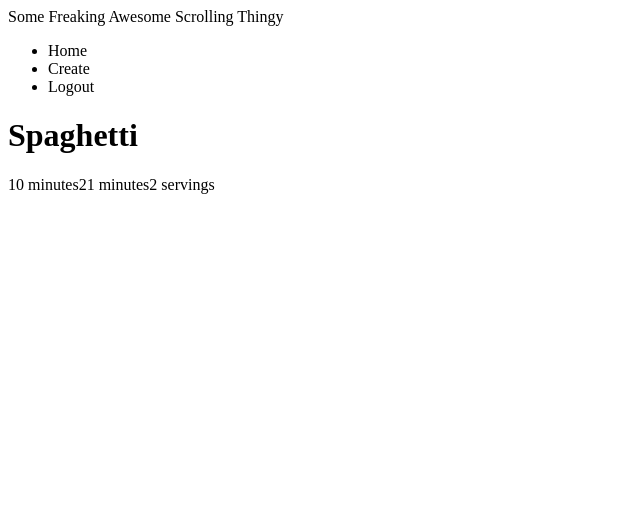
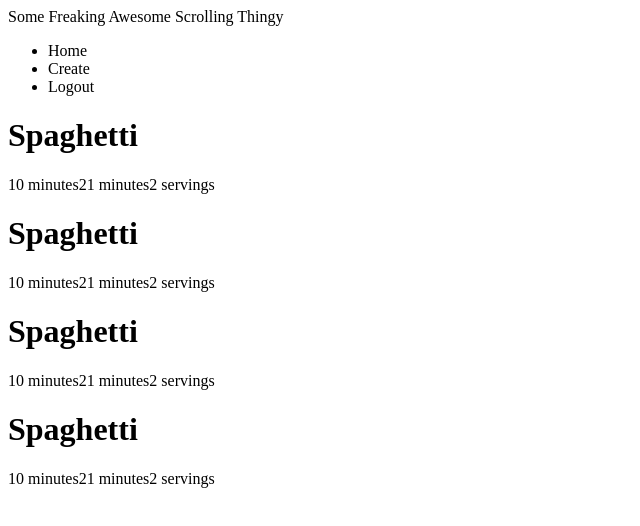
Before and after one commit to BigRedZone/CookBuk, a React app: page / in a window 1280 px wide. Shown: the top 526 px of the page, without its empty margins (0-640 px from the left). Built offline with nearby package versions, Linux system fonts and the light colour scheme.

Commit message:
-Add dynamic Selection component, with static values

```diff
--- a/client/src/components/App.jsx
+++ b/client/src/components/App.jsx
@@ -3,6 +3,7 @@ import $ from 'jquery';
 
 import AddRecipe from './AddRecipe.jsx';
 import Recipe from './Recipe.jsx';
+import Selection from './Selection.jsx';
 
 class App extends React.Component {
   constructor(props) {
@@ -18,7 +19,41 @@ class App extends React.Component {
         cookTime: '21 minutes',
         prepTime: '10 minutes',
         servings: '2 servings'
+      },
+      recipes: [
+      {
+        name: 'Spaghetti',
+        ingredients: ['Linguini', 'Pasta Sauce', 'Ground Beef'],
+        steps: ['Add water to a pot', 'Heat pot until boiling', 'Add Linguini', 'Stir for 20 minutes', 'Drain water', 'Add Pasta Sauce', 'Add Ground Beef', 'Stir'],
+        cookTime: '21 minutes',
+        prepTime: '10 minutes',
+        servings: '2 servings'
+      },
+      {
+        name: 'Spaghetti',
+        ingredients: ['Linguini', 'Pasta Sauce', 'Ground Beef'],
+        steps: ['Add water to a pot', 'Heat pot until boiling', 'Add Linguini', 'Stir for 20 minutes', 'Drain water', 'Add Pasta Sauce', 'Add Ground Beef', 'Stir'],
+        cookTime: '21 minutes',
+        prepTime: '10 minutes',
+        servings: '2 servings'
+      },
+      {
+        name: 'Spaghetti',
+        ingredients: ['Linguini', 'Pasta Sauce', 'Ground Beef'],
+        steps: ['Add water to a pot', 'Heat pot until boiling', 'Add Linguini', 'Stir for 20 minutes', 'Drain water', 'Add Pasta Sauce', 'Add Ground Beef', 'Stir'],
+        cookTime: '21 minutes',
+        prepTime: '10 minutes',
+        servings: '2 servings'
+      },
+      {
+        name: 'Spaghetti',
+        ingredients: ['Linguini', 'Pasta Sauce', 'Ground Beef'],
+        steps: ['Add water to a pot', 'Heat pot until boiling', 'Add Linguini', 'Stir for 20 minutes', 'Drain water', 'Add Pasta Sauce', 'Add Ground Beef', 'Stir'],
+        cookTime: '21 minutes',
+        prepTime: '10 minutes',
+        servings: '2 servings'
       }
+      ]
     };
 
     this.renderComponent = this.renderComponent.bind(this);
@@ -39,10 +74,7 @@ class App extends React.Component {
     } else {
       return (
         <div>
-          <h1 onClick={() => this.changeView('overview')}>{this.state.recipe.name}</h1>
-          <span>{this.state.recipe.prepTime}</span>
-          <span>{this.state.recipe.cookTime}</span>
-          <span>{this.state.recipe.servings}</span>
+          <Selection changeView={this.changeView} recipes={this.state.recipes}/>
         </div>);
     }
   }
--- /dev/null
+++ b/client/src/components/Selection.jsx
@@ -0,0 +1,20 @@
+import React from 'react';
+
+const Selection = (props) => {
+  return (
+    <div>
+      {
+        props.recipes.map((recipe) =>
+          <div>
+          <h1 onClick={() => props.changeView('overview')}>{recipe.name}</h1>
+          <span>{recipe.prepTime}</span>
+          <span>{recipe.cookTime}</span>
+          <span>{recipe.servings}</span>
+          </div>
+        )
+      }
+    </div>
+    );
+}
+
+export default Selection;
```
Also changed, not shown: 1 other file (tests, documents, lock files or other folders).
